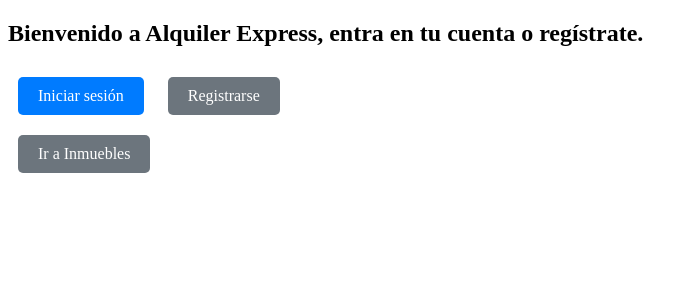
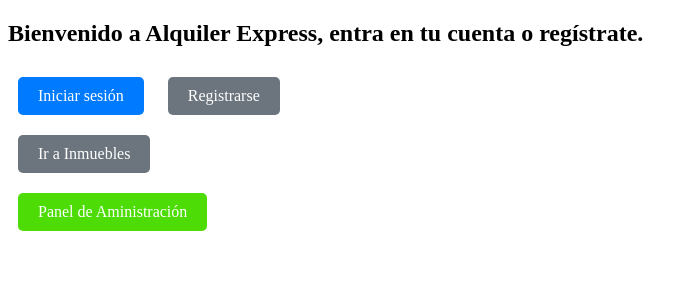
Before and after one commit to tomaspaoletti00/Ingenieria-de-Software-2, a Django app: page / in a window 1280 px wide. Shown: the top 300 px of the page, without its empty margins (0-696 px from the left). Run offline with Django 5.2, Linux system fonts and the light colour scheme.

Commit message:
Boton de admin

```diff
--- a/templates/gestion_usuarios/home.html
+++ b/templates/gestion_usuarios/home.html
@@ -27,6 +27,11 @@
         .btn:hover {
             opacity: 0.8;
         }
+
+        .btn-tercero {
+            background-color: #4ddc06;
+            color: white;
+        }
     </style>
 </head>
 <body>
@@ -36,5 +41,9 @@
         <a href="{% url 'registro' %}" class="btn btn-secondary">Registrarse</a>
     </div>
     <a href="{% url 'homeInmuebles' %}" class="btn btn-secondary">Ir a Inmuebles</a>
+    <div>
+        <a href="{% url 'admin:index' %}" class="btn btn-tercero">Panel de Aministración</a>
+    </div>
+
 </body>
 </html>
```
Also changed, not shown: db.sqlite3.
